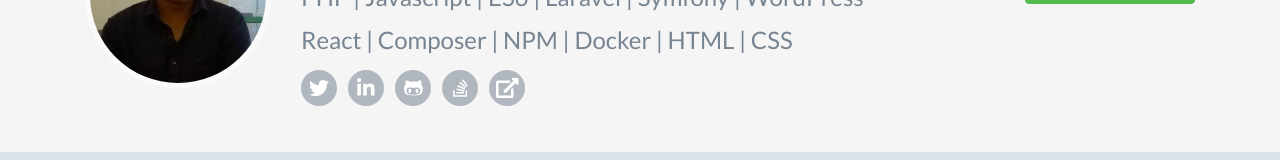
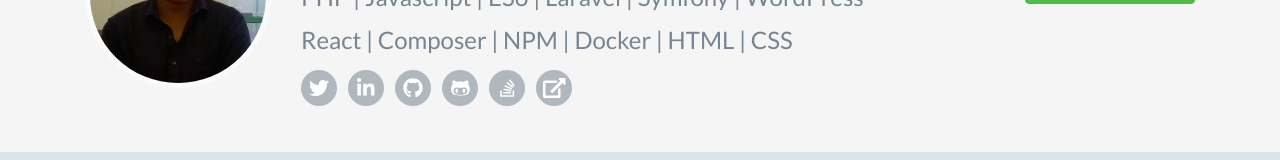
Before and after one commit to hanishsingla/hanishsingla.github.io, a plain HTML site: page index.html in a window 1280 px wide. Shown: the part 138-298 px from the top of the page. Drawn offline with nearby package versions, Linux system fonts and the light colour scheme; no server answers; a script that the page names is missing; some icons are missing.

Commit message:
add gitshowcase

```diff
--- a/index.html
+++ b/index.html
@@ -44,7 +44,8 @@
                     <ul class="social list-inline">
                         <li class="list-inline-item"><a href="https://twitter.com/hanishsingla92"><i class="fab fa-twitter"></i></a></li>
                         <li class="list-inline-item"><a href="https://www.linkedin.com/in/hanishsingla92/"><i class="fab fa-linkedin-in"></i></a></li>
-                        <li class="list-inline-item"><a href="https://github.com/hanishsingla"><i class="fab fa-github-alt"></i></a></li>
+                        <li class="list-inline-item"><a href="https://github.com/hanishsingla"><i class="fab fa-github"></i></a></li>
+                        <li class="list-inline-item"><a href="https://www.gitshowcase.com/hanishsingla"><i class="fab fa-github-alt"></i></a></li>
                         <li class="list-inline-item"><a href="https://stackoverflow.com/users/5764173/hanish-singla"><i class="fab fa-stack-overflow"></i></a></li>
                         <li class="list-inline-item last-item"><a href="http://hanishsingla.com"><i class="fas fa-external-link-alt"></i></a></li>
                     </ul>
```
